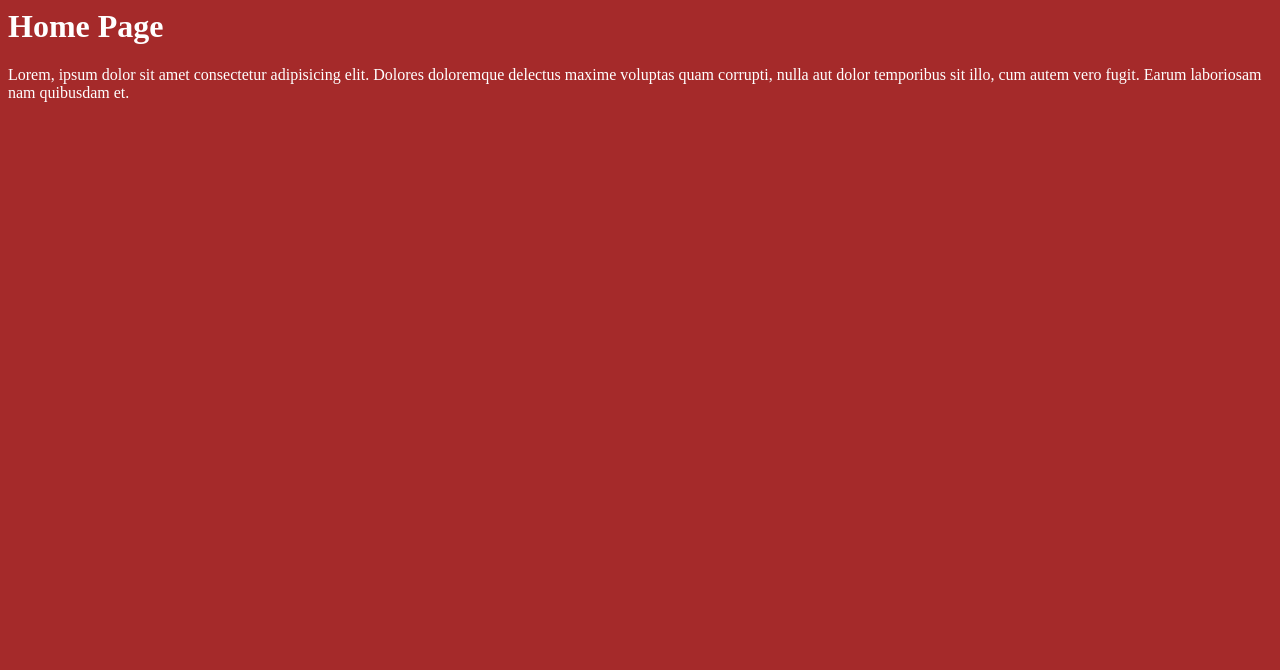
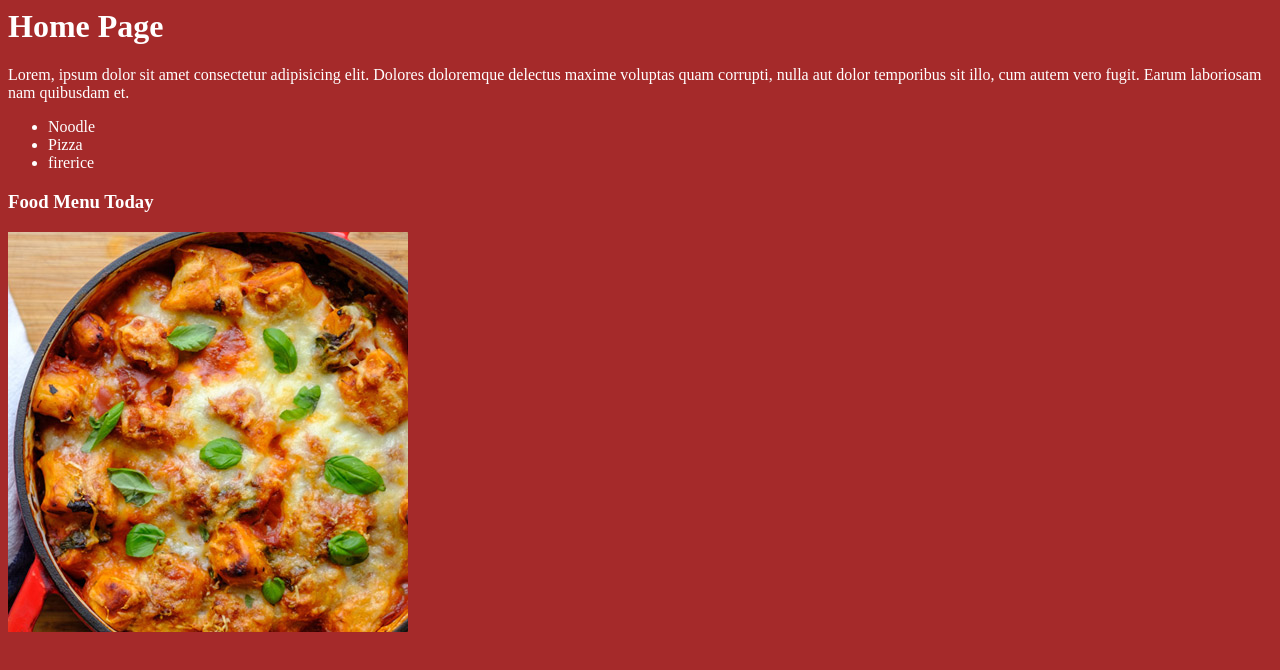
Before and after one commit to MekinSetha/git-webapp, a plain HTML site: page index.html in a window 1280 px wide. Drawn offline with Linux system fonts and the light colour scheme.

Commit message:
add food menu

```diff
--- a/index.html
+++ b/index.html
@@ -10,5 +10,12 @@
     <h1>Home Page</h1>
     <p>Lorem, ipsum dolor sit amet consectetur adipisicing elit. Dolores doloremque delectus maxime voluptas quam corrupti, nulla aut dolor temporibus sit illo, cum autem vero fugit. Earum laboriosam nam quibusdam et.</p>
     <script src="js/script.js"></script>
+    <ul>
+        <li>Noodle</li>
+        <li>Pizza</li>
+        <li>firerice</li>
+    </ul>
+    <h3>Food Menu Today</h3>
+    <img src="image/baked-gnocchi.jpg" alt="" srcset="">
 <body>
 </html>
```
Also changed, not shown: image/baked-gnocchi.jpg (added).
